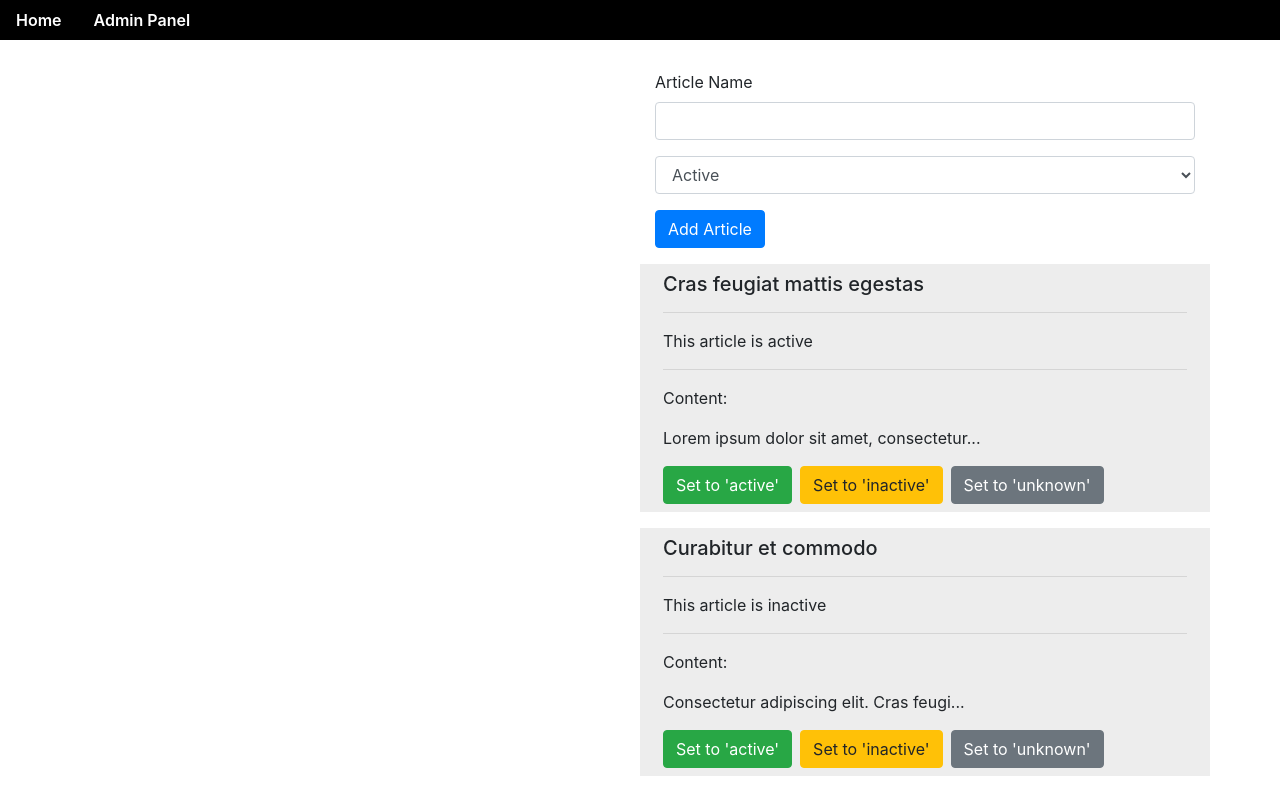
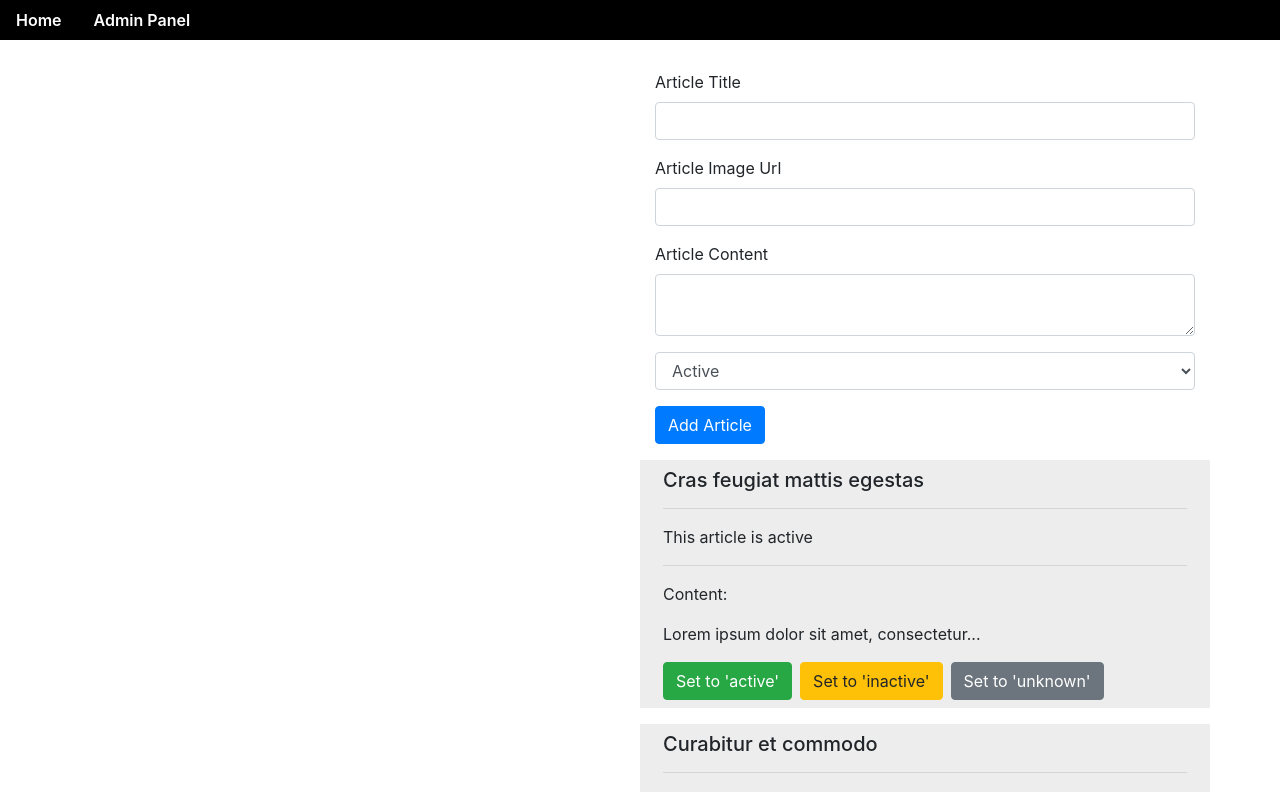
Before and after one commit to MKA1500/Angular-2-First-App, an Angular app: page /admin in a window 1280 px wide. Shown: the top 792 px of the page. Built offline with nearby package versions, Linux system fonts and the light colour scheme.

Commit message:
giving content and image to new article

```diff
--- a/src/app/admin/admin.component.ts
+++ b/src/app/admin/admin.component.ts
@@ -7,7 +7,7 @@ import { ArticlesService } from './shared/articles.service';
   styleUrls: ['./admin.component.css']
 })
 export class AdminComponent implements OnInit {
-  articles: {name: string, status: string, content: string}[] = [];
+  articles: {title: string, status: string, content: string, img: string}[] = [];
 
   constructor(private articlesService: ArticlesService) {}
 
--- a/src/app/admin/articles-list/articles-list.component.html
+++ b/src/app/admin/articles-list/articles-list.component.html
@@ -1,6 +1,6 @@
 <div class="row article-item">
   <div class="col-12">
-    <h5>{{ article.name }}</h5>
+    <h5>{{ article.title }}</h5>
     <hr>
     <p>This article is {{ article.status }}</p>
     <hr>
--- a/src/app/admin/articles-list/articles-list.component.ts
+++ b/src/app/admin/articles-list/articles-list.component.ts
@@ -9,7 +9,7 @@ import { ArticlesService } from '../shared/articles.service';
   // providers: [LoggingService]
 })
 export class ArticlesListComponent {
-  @Input() article: {name: string, status: string};
+  @Input() article: {title: string, status: string};
   @Input() id: number;
 
   constructor(private loggingService: LoggingService,
--- a/src/app/admin/new-article/new-article.component.html
+++ b/src/app/admin/new-article/new-article.component.html
@@ -1,11 +1,25 @@
 <div class="row new-article">
   <div class="col-12">
     <div class="form-group">
-      <label>Article Name</label>
+      <label>Article Title</label>
       <input
         type="text"
         class="form-control"
-        #articleName>
+        #articleTitle>
+    </div>
+    <div class="form-group">
+      <label>Article Image Url</label>
+      <input
+        type="text"
+        class="form-control"
+        #articleImg>
+    </div>
+    <div class="form-group">
+      <label>Article Content</label>
+      <textarea
+        type="text"
+        class="form-control"
+        #articleContent></textarea>
     </div>
     <div class="form-group">
       <select class="form-control" #status>
@@ -16,7 +30,7 @@
     </div>
     <button
       class="btn btn-primary"
-      (click)="onCreateArticle(articleName.value, status.value)">
+      (click)="onCreateArticle(articleTitle.value, status.value, articleContent.value, articleImg.value)">
       Add Article
     </button>
   </div>
--- a/src/app/admin/new-article/new-article.component.ts
+++ b/src/app/admin/new-article/new-article.component.ts
@@ -14,9 +14,12 @@ export class NewArticleComponent {
               private articlesService: ArticlesService) {
   }
 
-  onCreateArticle(articleName: string, articleStatus: string, articleContent: string) {
-    this.articlesService.addArticle(articleName, articleStatus, articleContent);
+  onCreateArticle(articleTitle: string,
+                  articleStatus: string,
+                  articleContent: string,
+                  articleImg: string) {
+    this.articlesService.addArticle(articleTitle, articleStatus, articleContent, articleImg);
     this.loggingService.logStatusChange(articleStatus);
-    console.log('new article name: ' + articleName);
+    console.log('new article name: ' + articleTitle);
   }
 }
--- a/src/app/admin/shared/articles.service.ts
+++ b/src/app/admin/shared/articles.service.ts
@@ -6,37 +6,37 @@ import { LoggingService } from './logging.service';
 export class ArticlesService {
   articles = [
     {
-      name: 'Cras feugiat mattis egestas',
+      title: 'Cras feugiat mattis egestas',
       status: 'active',
       content: 'Lorem ipsum dolor sit amet, consectetur adipiscing elit. Pellentesque volutpat at magna in consectetur. Cras feugiat mattis egestas. Curabitur et commodo tortor. Phasellus maximus lectus id sem sodales, et condimentum felis maximus.',
       img: 'https://epoznan.pl/gallery2/41076/w493dyz6scgd3pwnvt6fw6nstnkcwqc3_gallery.jpg'
     },
     {
-      name: 'Curabitur et commodo',
+      title: 'Curabitur et commodo',
       status: 'inactive',
       content: 'Consectetur adipiscing elit. Cras feugiat mattis egestas. Curabitur et commodo tortor. Phasellus maximus lectus id sem sodales, et condimentum felis maximus. Cras feugiat mattis egestas. Curabitur et commodo tortor. Phasellus maximus lectus id sem sodales, et condimentum felis maximus.',
       img: 'http://bi.gazeta.pl/im/31/ff/10/z17825585V,Gdansk-z-lotu-ptaka.jpg'
     },
     {
-      name: 'Phasellus maximus lectus',
+      title: 'Phasellus maximus lectus',
       status: 'unknown',
       content: 'Pellentesque volutpat at magna in consectetur. Cras feugiat mattis egestas. Curabitur et commodo tortor. Phasellus maximus lectus id sem sodales, et condimentum felis maximus. Lorem ipsum dolor sit amet, consectetur adipiscing elit.',
       img: 'https://www.wprost.pl/_thumb/92/e1/d7b5e8701f4ef305725ecb86e2b8.jpeg'
     },
     {
-      name: 'Mattis egestas curabitur',
+      title: 'Mattis egestas curabitur',
       status: 'inactive',
       content: 'Consectetur adipiscing elit. Cras feugiat mattis egestas. Curabitur et commodo tortor. Phasellus maximus lectus id sem sodales, et condimentum felis maximus.',
       img: 'https://epoznan.pl/gallery2/41076/w493dyz6scgd3pwnvt6fw6nstnkcwqc3_gallery.jpg'
     },
     {
-      name: 'Volutpat at magna in consectetur',
+      title: 'Volutpat at magna in consectetur',
       status: 'unknown',
       content: 'Pellentesque volutpat at magna in consectetur. Cras feugiat mattis egestas. Curabitur et commodo tortor. Phasellus maximus lectus id sem sodales, et condimentum felis maximus. Lorem ipsum dolor sit amet, consectetur adipiscing elit.',
       img: 'https://expokrakow.com/public/files/Krakow/rynak_zima.jpg'
     },
     {
-      name: 'Mattis egestas Curabitur',
+      title: 'Mattis egestas Curabitur',
       status: 'inactive',
       content: 'Consectetur adipiscing elit. Cras feugiat mattis egestas. Curabitur et commodo tortor. Phasellus maximus lectus id sem sodales, et condimentum felis maximus. Cras feugiat mattis egestas. Curabitur et commodo tortor. Phasellus maximus lectus id sem sodales, et condimentum felis maximus.',
       img: 'http://bi.gazeta.pl/im/31/ff/10/z17825585V,Gdansk-z-lotu-ptaka.jpg'
@@ -46,8 +46,8 @@ export class ArticlesService {
 
   constructor(private loggingService: LoggingService) {}
 
-  addArticle(name: string, status: string, content: string, img: string) {
-      this.articles.unshift({name: name, status: status, content: content, img: img});
+  addArticle(title: string, status: string, content: string, img: string) {
+      this.articles.unshift({title: title, status: status, content: content, img: img});
       this.loggingService.logStatusChange(status);
   }
   updateStatus(id: number, status: string) {
--- a/src/app/home/home.component.html
+++ b/src/app/home/home.component.html
@@ -2,12 +2,12 @@
   <div
     class="col-md-6"
     *ngFor="let article of articles; index as i">
-    <h3>{{ article.name }} - {{ i }}</h3>
+    <h3>{{ article.title }} - {{ i }}</h3>
     <span class="badge badge-success">{{ article.status }}</span>
     <img
       [src]="article.img"
       class="img-fluid"
-      alt="{{ article.name }}">
+      alt="{{ article.title }}">
     <p>{{ article.content | slice:0:39 }}<span *ngIf="article.content.length > 39">...</span></p>
   </div>
 </div>
--- a/src/app/home/home.component.ts
+++ b/src/app/home/home.component.ts
@@ -7,7 +7,7 @@ import { ArticlesService } from '../admin/shared/articles.service';
   styleUrls: ['./home.component.css']
 })
 export class HomeComponent implements OnInit {
-  articles: {name: string, status: string, content: string}[] = [];
+  articles: {title: string, status: string, content: string, img: string}[] = [];
 
   constructor(private articlesService: ArticlesService) {}
 
```
